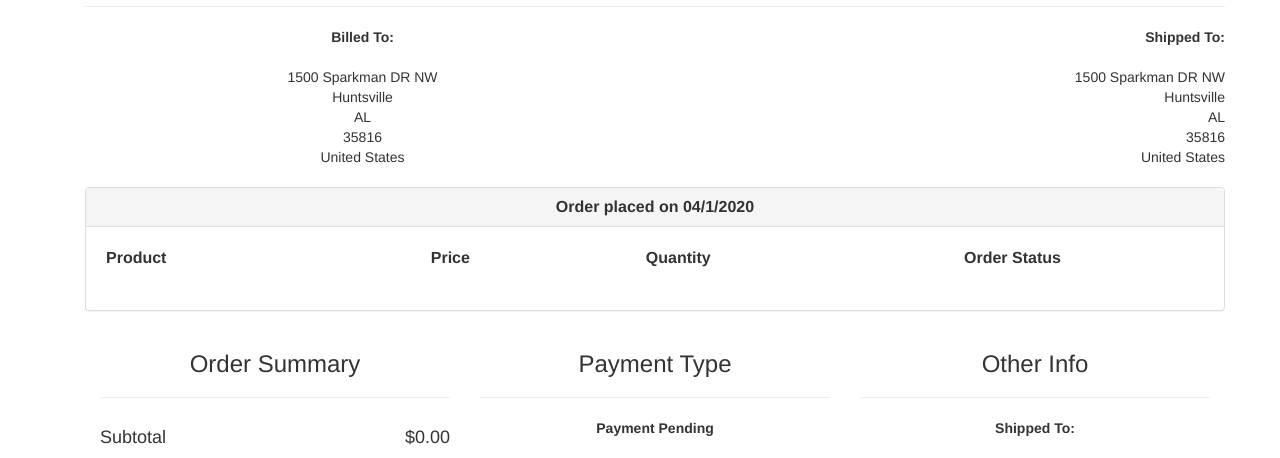
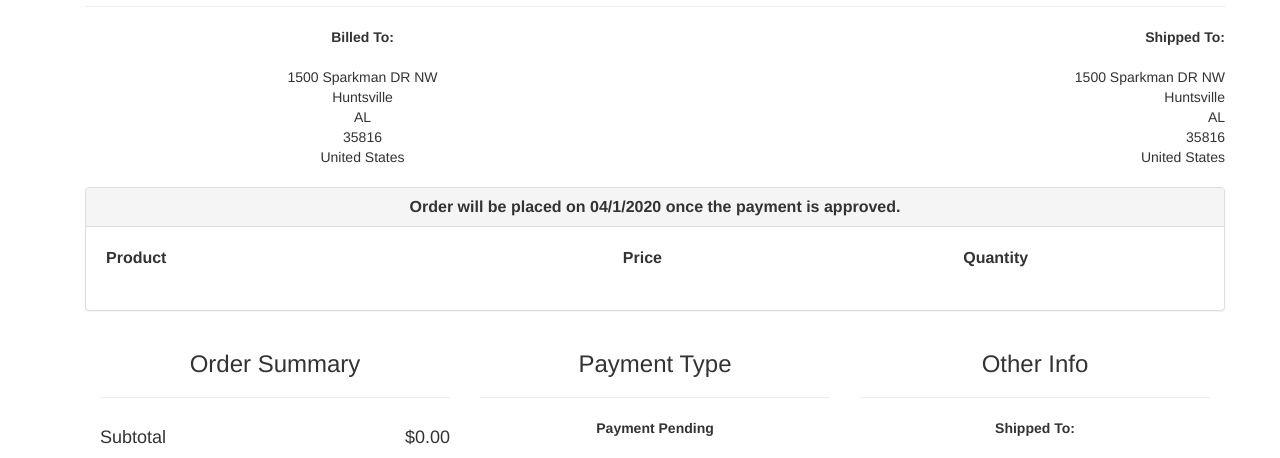
Before and after one commit to srisgajare/online_retail_management, a Django app: page /home/user/checkout/ in a window 1280 px wide. Shown: the part 223-681 px from the top of the page. Run offline with Django 3.2, Linux system fonts and the light colour scheme; a user stored in the database is signed in; data comes from the database, SQL or seed files in the repository; some libraries are stand-ins or nearby versions.

Commit message:
changes in checkout.html

```diff
--- a/user/templates/checkout.html
+++ b/user/templates/checkout.html
@@ -284,7 +284,7 @@
                     <div class="col-md-12">
                         <div class="panel panel-default">
                             <div class="panel-heading">
-                                <h3 class="panel-title"><strong>Order placed on {% now 'm/j/Y' %}</strong></h3>
+                                <h3 class="panel-title"><strong>Order will be placed on {% now 'm/j/Y' %} once the payment is approved.</strong></h3>
                             </div>
                             <div class="panel-body">
                                 <div class="table-responsive">
@@ -294,7 +294,6 @@
                                             <td><strong>Product</strong></td>
                                             <td class="text-center"><strong>Price</strong></td>
                                             <td class="text-center"><strong>Quantity</strong></td>
-                                            <td class="text-center"><strong>Order Status</strong></td>
                                         </tr>
                                         </thead>
                                         <tbody>
@@ -315,8 +314,6 @@
                                                 </td>
                                                 <td class="text-center">{{ item.product.discounted_price }}</td>
                                                 <td class="text-center">{{ item.quantity }}</td>
-                                                <td class="text-center">Processing</td>
-
                                             </tr>
                                         {% endfor %}
                                         </tbody>
```
